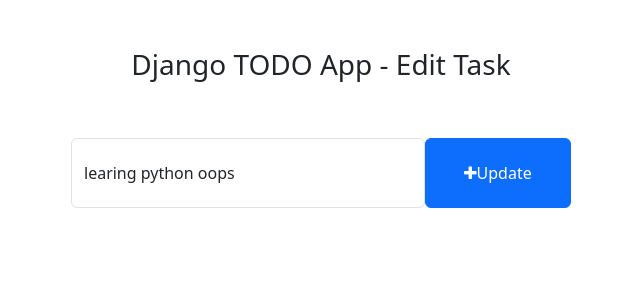
After one commit to Nithishwaran727/ToDo, a Django app: page /todo/edit_task/1/ in a window 1280 px wide. The commit adds this page. Shown: the top 300 px of the page, without its empty margins (319-959 px from the left). Run offline with Django 5.2, Linux system fonts and the light colour scheme; data comes from the database, SQL or seed files in the repository; both versions use the stored data as it was after the commit.

Commit message:
ToDo app finish

```diff
--- a/TODO/urls.py
+++ b/TODO/urls.py
@@ -2,5 +2,14 @@
 from .import views
 
 urlpatterns = [
+     #addTask
      path('addTask/',views.addTask,name='addTask'),
+     #Mark as done
+     path('Mark_as_done/<int:pk>/',views.Mark_as_done,name='Mark_as_done'),
+     #undo
+     path('Undo/<int:pk>/',views.Undo,name='Undo'),
+     #edit function
+     path('edit_task/<int:pk>/',views.edit_task,name='edit_task'),
+     #delete Task
+     path('delete_task/<int:pk>/',views.delete_task,name='delete_task'),
 ]
--- a/TODO/views.py
+++ b/TODO/views.py
@@ -1,4 +1,4 @@
-from django.shortcuts import render,redirect
+from django.shortcuts import render,redirect,get_object_or_404
 from django.shortcuts import HttpResponse
 from .models import Task
 
@@ -7,3 +7,33 @@
     task=request.POST['task']
     Task.objects.create(task=task)
     return redirect('home')
+
+def Mark_as_done(request,pk):
+    task= get_object_or_404(Task,pk=pk)
+    task.is_completed=True
+    task.save()
+    return redirect('home')
+
+def Undo(request,pk):
+    task = get_object_or_404(Task,pk=pk)
+    task.is_completed=False
+    task.save()
+    return redirect('home')
+
+def edit_task(request,pk):
+    get_task = get_object_or_404(Task,pk=pk)
+    if request.method == 'POST':
+        new_task = request.POST['task']
+        get_task.task=new_task
+        get_task.save()
+        return redirect('home')
+    else:
+        context = {
+            'get_task':get_task,
+        }
+        return render(request,'edit_task.html',context)
+
+def delete_task(request,pk):
+    task=get_object_or_404(Task,pk=pk)
+    task.delete()
+    return redirect('home')
--- /dev/null
+++ b/templates/edit_task.html
@@ -0,0 +1,34 @@
+<!DOCTYPE html>
+<html lang="en">
+<head>
+    <meta charset="UTF-8">
+    <meta name="viewport" content="width=device-width, initial-scale=1.0">
+    <title>Edit Task</title>
+
+    <!-- Bootstrap -->
+    <link href="https://cdn.jsdelivr.net/npm/bootstrap@5.3.0-alpha1/dist/css/bootstrap.min.css" rel="stylesheet" integrity="sha384-GLhlTQ8iRABdZLl6O3oVMWSktQOp6b7In1Zl3/Jr59b6EGGoI1aFkw7cmDA6j6gD" crossorigin="anonymous">
+    <script src="https://cdn.jsdelivr.net/npm/bootstrap@5.3.0-alpha1/dist/js/bootstrap.bundle.min.js" integrity="sha384-w76AqPfDkMBDXo30jS1Sgez6pr3x5MlQ1ZAGC+nuZB+EYdgRZgiwxhTBTkF7CXvN" crossorigin="anonymous"></script>
+    <!-- Font Awesome Icons -->
+    <link rel="stylesheet" href="https://cdnjs.cloudflare.com/ajax/libs/font-awesome/4.7.0/css/font-awesome.min.css">
+
+    <style>
+        .form-control{
+        padding: 1.375rem .75rem !important;
+    }
+    </style>
+</head>
+<body>
+    <div class="container">
+        <h3 class="pt-5 pb-5  text-center">Django TODO App - Edit Task</h3>
+        <form action="{% url 'edit_task' get_task.id %}" method="POST" style="width: 500px; margin: auto;">
+            {% csrf_token%}
+            <div class="form-group">
+                <span style="display: flex;">
+                    <input type="text" name="task" class="form-control" placeholder="Add a task" value="{{get_task.task}}">
+                    <button type="submit"  class="btn btn-primary" style="width: 200px;"><i class="fa fa-plus"></i>Update</button>
+                </span>
+            </div>
+        </form>
+    </div>
+</body>
+</html>
--- a/todo_main/views.py
+++ b/todo_main/views.py
@@ -3,7 +3,9 @@
 
 def home(request):
     task = Task.objects.filter(is_completed=False).order_by('-updated_at')
+    completed_task = Task.objects.filter(is_completed=True)
     context={
         'task' : task,
+        'completed_tasks':completed_task
     }
     return render(request,'home.html',context)
```
Also changed, not shown: templates/home.html (+10 -5 lines), db.sqlite3.
